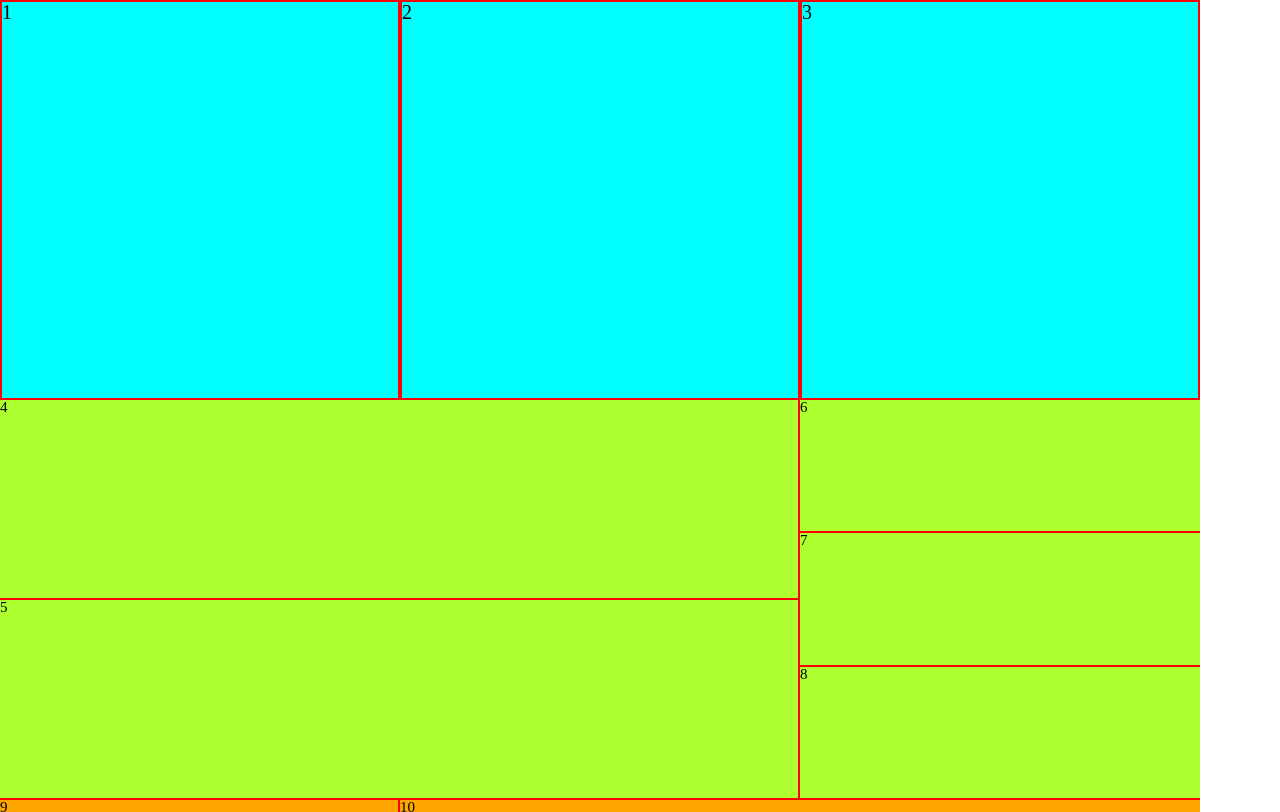
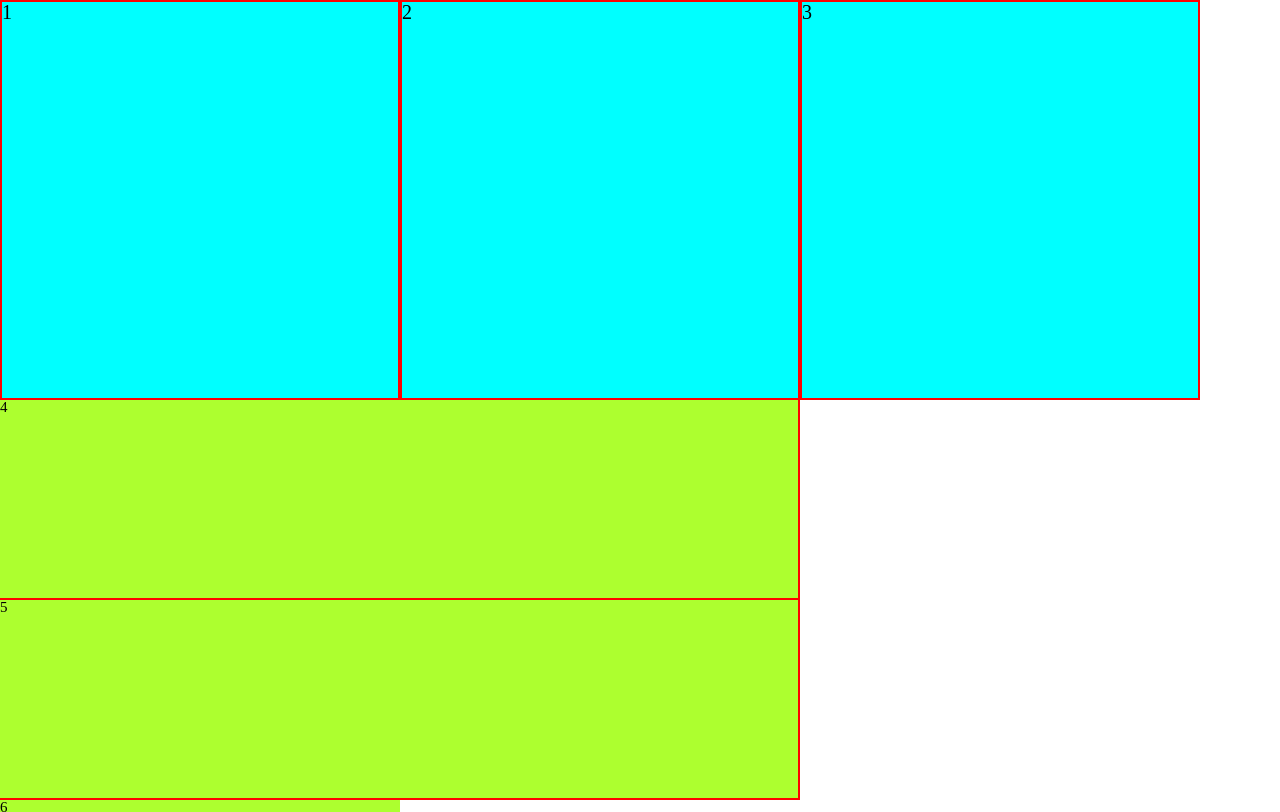
Before and after one commit to VyacheslavNedbaylo/HW6, a plain HTML site: page index.html in a window 1280 px wide. Shown: the top 812 px of the page. Drawn offline with Linux system fonts and the light colour scheme.

Commit message:
class second changed to green

```diff
--- a/css/style.css
+++ b/css/style.css
@@ -15,7 +15,7 @@
     text-align: left;
     font-size: 20px;
     }
-.second{
+.green{
   font-size: 0;
 }
 .green1, .green2 {
```
